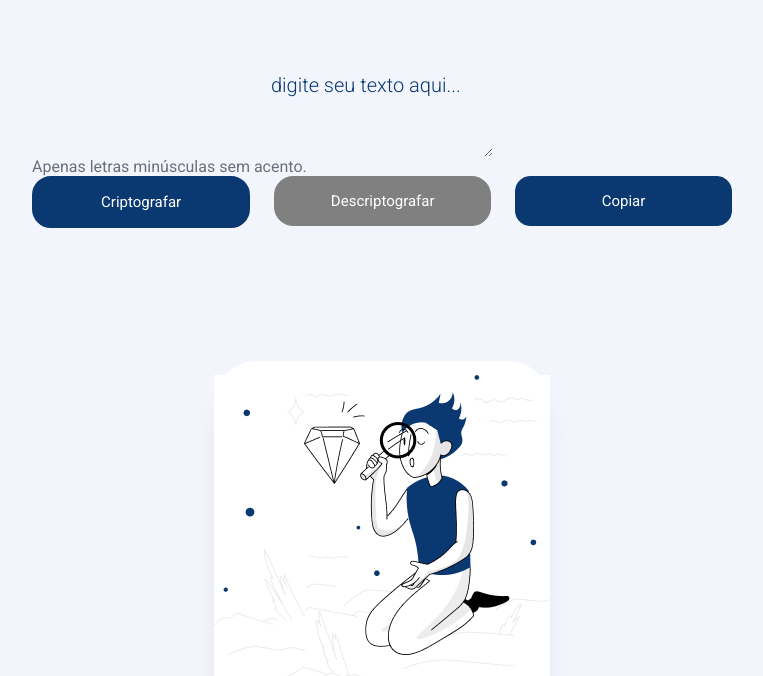
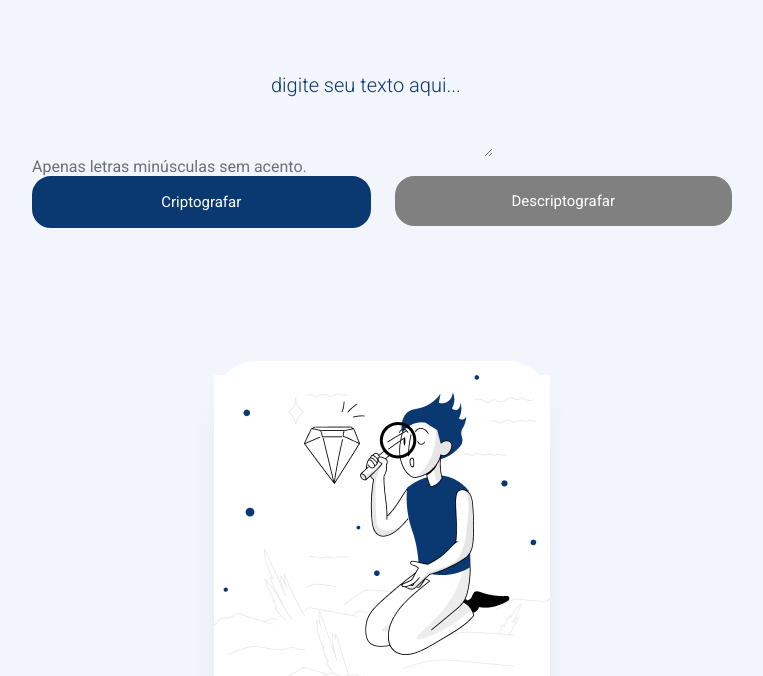
Before and after one commit to danielnunesme/decodificador-texto, a plain HTML site: page index.html in a window 1280 px wide. Shown: the part 102-778 px from the top of the page, without its empty margins (258-1021 px from the left). Drawn offline with nearby package versions, Linux system fonts and the light colour scheme.

Commit message:
ajustes de responsividade

```diff
--- a/style.css
+++ b/style.css
@@ -288,12 +288,14 @@ footer {
         margin-top: 0;
     }
 
-    .botoes,
-    .botao-copiar {
+    .botoes {
         max-width: auto;
         max-height: auto;
+        display: flex;
+    }
 
-        display: flex;
+    .botao-copiar{
+        display: none;
     }
 
     .footer-content p {
```
